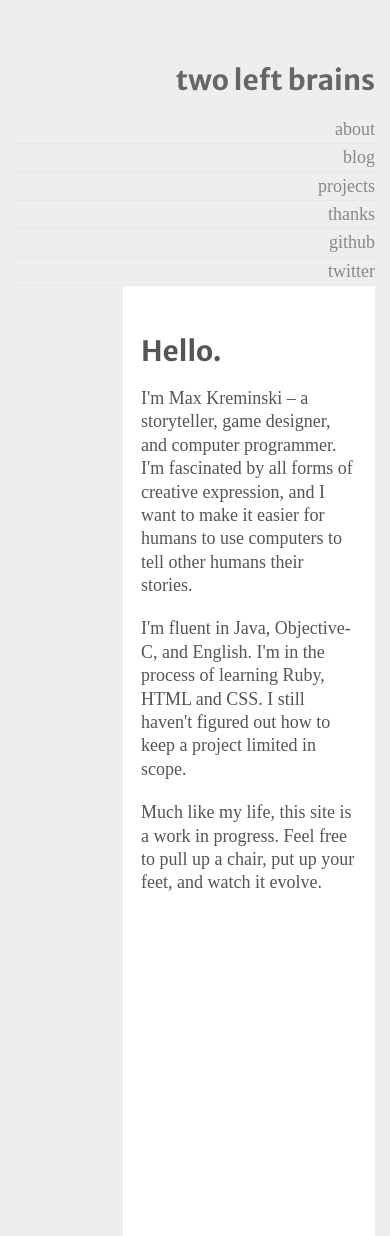
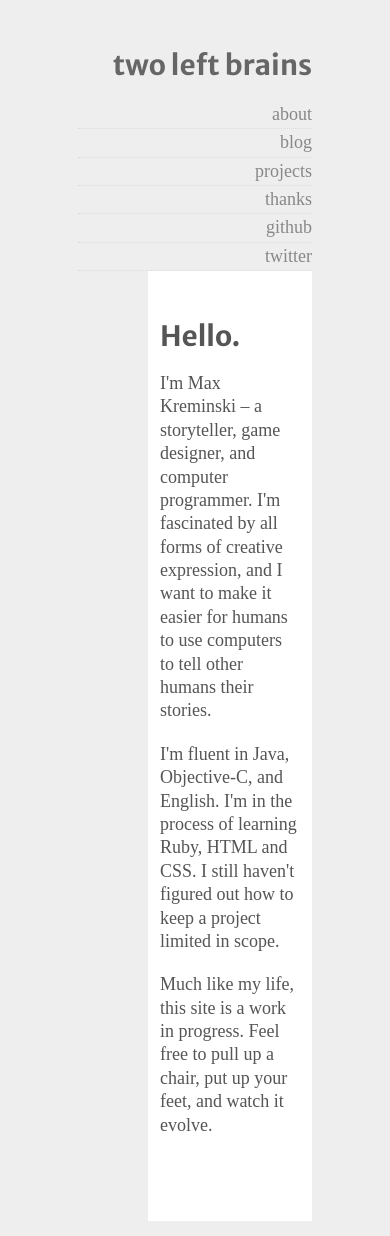
Before and after one commit to mkremins/mkremins.github.io, a Jekyll site: the page built from index.html, in a window 390 px wide. Built offline with Jekyll 4.4.1, drawn with Linux system fonts in a browser that asks for light colours; some web fonts are replaced; Markdown is read by kramdown in place of the engine named in the settings.

Commit message:
Strip out some unneeded Sass

```diff
--- a/css/styles.css
+++ b/css/styles.css
@@ -7,18 +7,7 @@ body {
   background: #eeeeee;
   font: 18px/1.3 Ovo, serif;
   margin: 0 auto;
-  padding: 0 50px;
-  width: 860px; }
-  @media only screen and (max-width: 960px) and (min-width: 0px) {
-    body {
-      margin: 0;
-      width: auto; } }
-  @media only screen and (max-width: 768px) and (min-width: 0px) {
-    body {
-      word-wrap: break-word; } }
-  @media only screen and (max-width: 480px) and (min-width: 0px) {
-    body {
-      padding: 15px; } }
+  width: 60%; }
 
 header {
   padding-top: 50px; }
@@ -27,7 +16,7 @@ a {
   color: #888888;
   text-decoration: none; }
   a:hover {
-    color: #cc0055 !important; }
+    color: #cc0055; }
 
 h1, h2, h3, h4, h5, h6, p, ul, ol, table, pre, hr {
   margin: 0 0 20px; }
@@ -71,10 +60,10 @@ pre {
   float: right;
   width: 60%;
   background-color: white;
+  height: inherit;
   padding-left: 5%;
   padding-right: 5%;
-  padding-top: 50px;
-  height: inherit; }
+  padding-top: 50px; }
   .content h1, .content h2 {
     color: #555555; }
     .content h1:hover, .content h2:hover {
```
Also changed, not shown: sass/_base.scss (+2 -13 lines), sass/styles.scss (+5 -4 lines).
